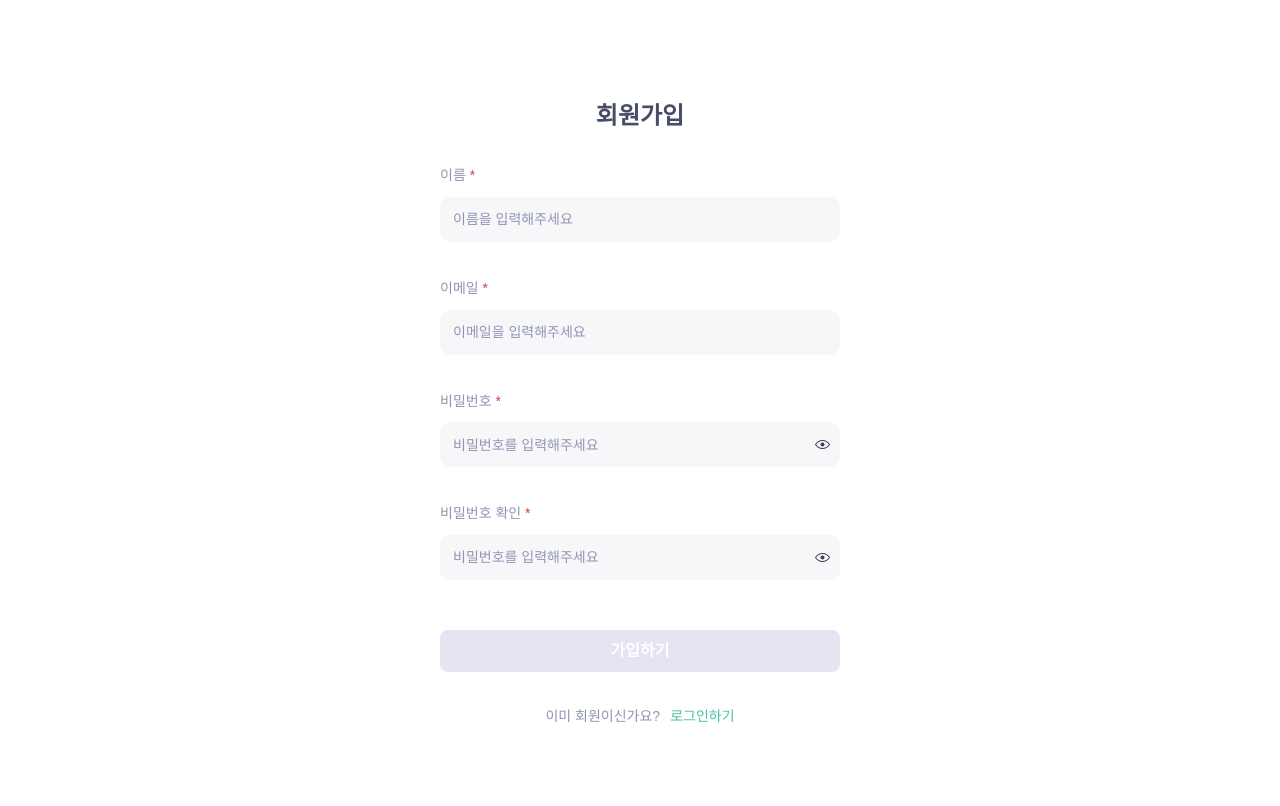
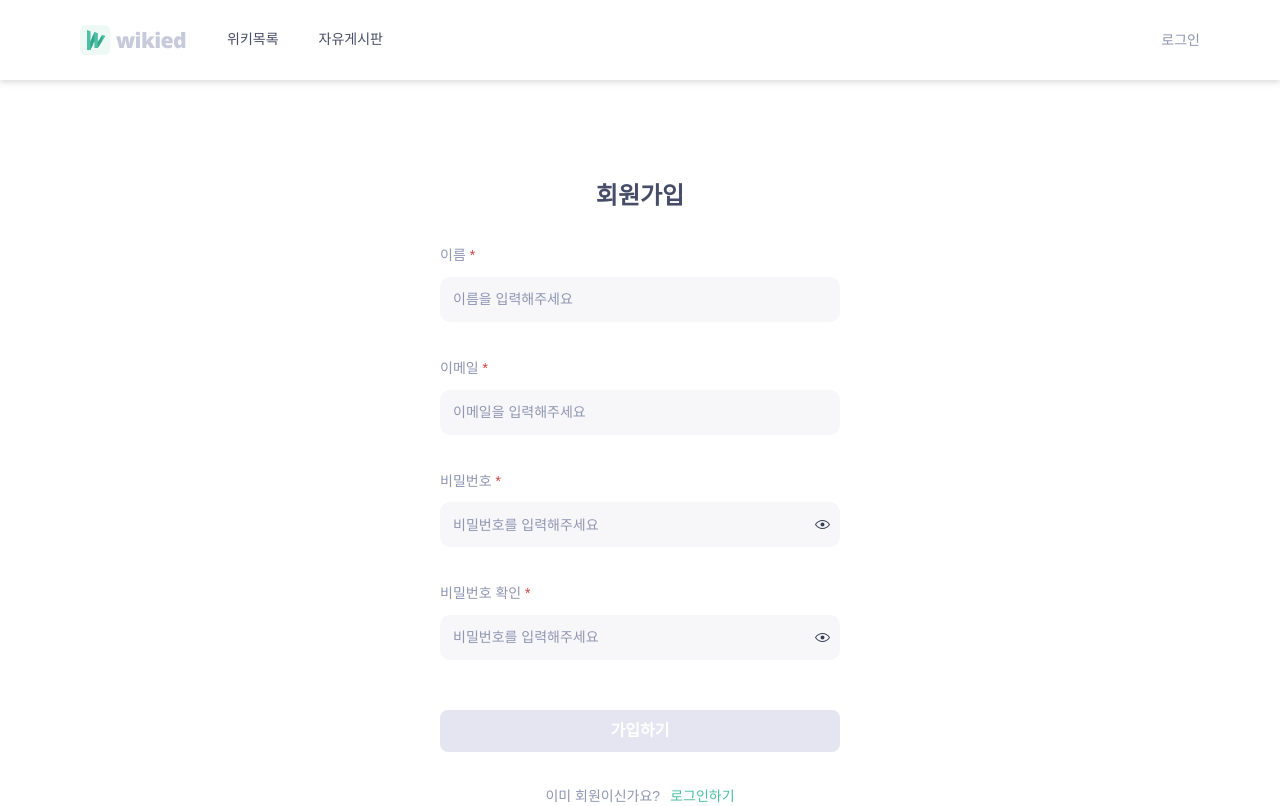
Before and after one commit to codeit-6th-part3-7team/7team-next-project, a Next.js app: page /signup in a window 1280 px wide. Built offline with nearby package versions, Linux system fonts and the light colour scheme; a web font is replaced by a local one.

Commit message:
feat: 회원가입 페이지 Header 컴포넌트 추가

```diff
--- a/pages/signup.tsx
+++ b/pages/signup.tsx
@@ -8,6 +8,7 @@ import { useForm } from "react-hook-form";
 import { SignUpFormData } from "@/src/types/userFormData";
 import { signUpSchema } from "@/src/schema/userFormSchema";
 import axios, { isAxiosError } from "@/src/apis/axios";
+import Header from "@/src/components/Header";
 
 export default function SignUp() {
   const router = useRouter();
@@ -105,6 +106,8 @@ export default function SignUp() {
   }, [router]);
 
   return (
+    <>
+      <Header />
       <div className="mt-[100px] flex flex-col items-center">
         <Title order={1} mb={32} size={24} c="gray.4">
           회원가입
@@ -198,5 +201,6 @@ export default function SignUp() {
           </Flex>
         </form>
       </div>
+    </>
   );
 }
```
Lines whose indentation alone changed are shown as unchanged.
